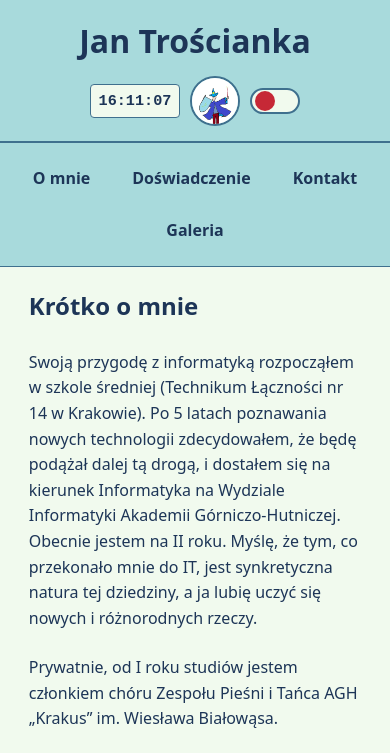
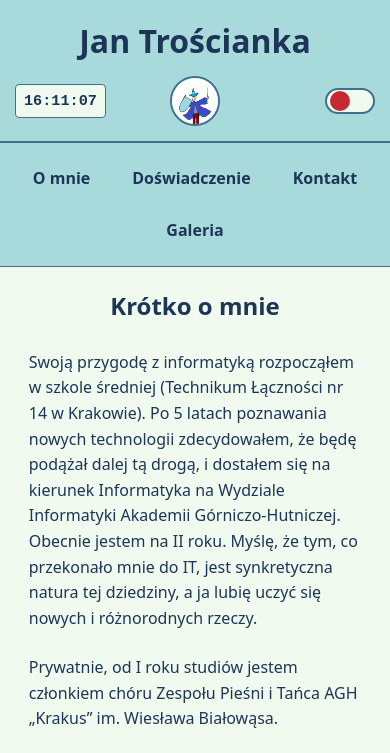
Before and after one commit to jtroscianka/Aplikacje-Webowe, a plain HTML site: page index.html in a window 390 px wide. Shown: the top 753 px of the page. Drawn offline with Linux system fonts and the light colour scheme.

Commit message:
Poprawa wersji mobilnej

```diff
--- a/style.css
+++ b/style.css
@@ -242,18 +242,32 @@ textarea:focus-visible {
 }
 @media (max-width: 768px) {
   header {
-    flex-wrap: wrap;
-    justify-content: center;
+    display: grid;
+    grid-template-columns: 1fr auto 1fr;
+    align-items: center;
+    gap: 10px;
+  }
+  h2 {
+    text-align: center;
   }
   header h1 {
+    grid-column: 1 / -1;
     position: static;
     transform: none;
     width: 100%;
     text-align: center;
     order: -1;
   }
-  header #clock,
+  header #clock {
+    justify-self: start;
+    margin: 0;
+  }
   header #Logo {
+    justify-self: center;
+    margin: 0;
+  }
+  header #toggle {
+    justify-self: end;
     margin: 0;
   }
   nav {
```
